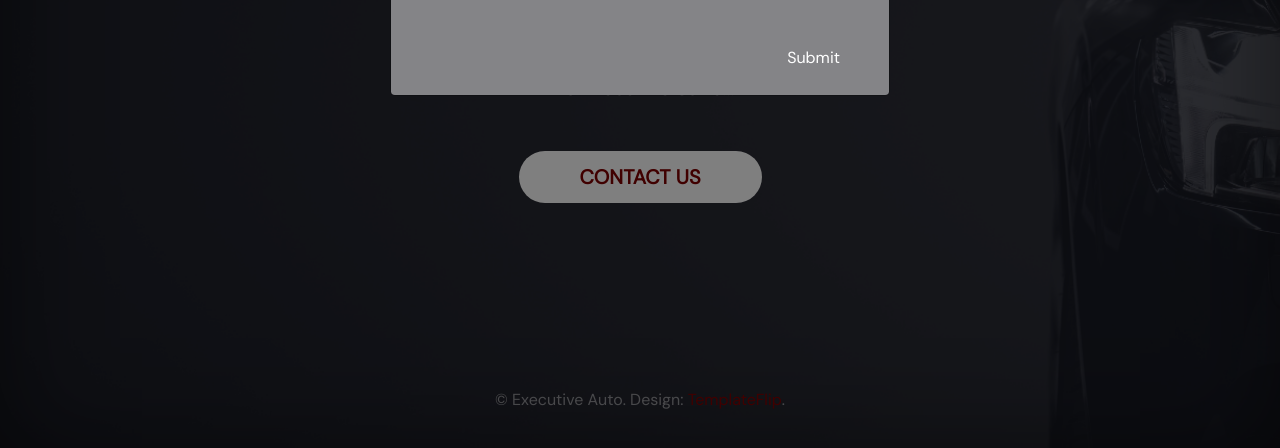
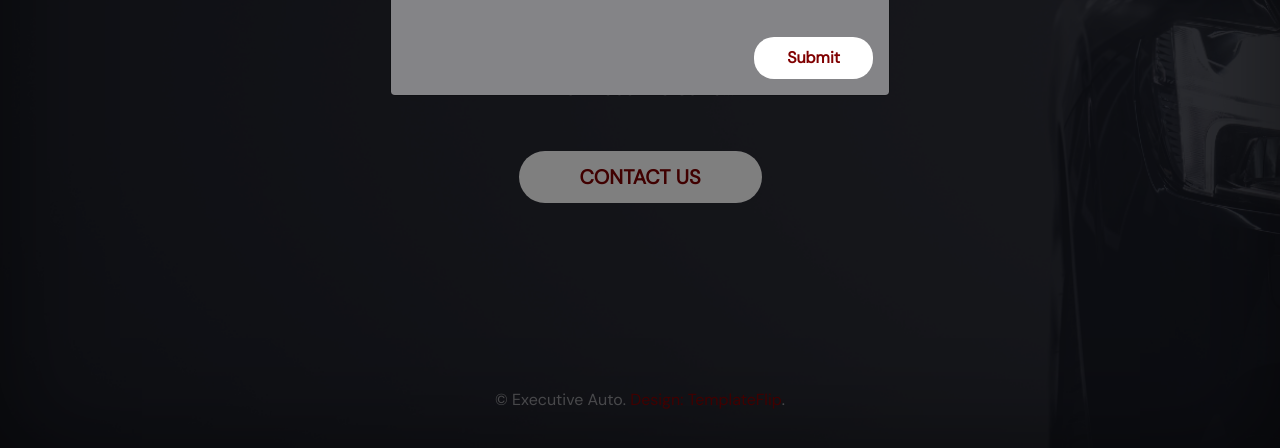
Before and after one commit to gibbonsaubrie/aubrie-coming-soon, a plain HTML site: page index.html in a window 1280 px wide. Both pictures are taken after a click on the button "CONTACT US". Shown: the part 342-790 px from the top of the page. Drawn offline with Linux system fonts and the light colour scheme.

Commit message:
small touches

```diff
--- a/index.html
+++ b/index.html
@@ -17,7 +17,7 @@
       <div class="masthead clearfix">
         <div class="inner">
           <h3 class="masthead-brand"><a href="tel:9418897919">+1 (941) 889-7917</a></h3>
-          <h3 class="masthead-brand" style="float: right;"><a href="mailto:admin@executiveway.com">admin@executiveway.com</a></h3>
+          <h3 class="masthead-brand nav-masthead"><a href="mailto:admin@executiveway.com">admin@executiveway.com</a></h3>
         </div>
       </div>
       <div class="inner cover">
@@ -27,7 +27,7 @@
       </div>
       <div class="mastfoot">
         <div class="inner">
-          <p>&copy; Executive Auto. Design: <a href="https://templateflip.com/" target="_blank" style="color:#800000">TemplateFlip</a>.</p>
+          <p>&copy; Executive Auto. <span style="color:#800000">Design: <a href="https://templateflip.com/" target="_blank" style="color:#800000">TemplateFlip</a></span>.</p>
         </div>
       </div>
       <div class="modal fade" id="subscribeModal" tabindex="-1" role="dialog" aria-labelledby="subscribeModalLabel" aria-hidden="true">
@@ -50,7 +50,7 @@
               </form>
             </div>
             <div class="modal-footer">
-              <button type="button" id="contact-us" class="btn btn-default " class="close" data-dismiss="modal" aria-label="Close">Submit</button>
+              <button type="button" id="contact-us" class="btn btn-default btn-notify" class="close" data-dismiss="modal" aria-label="Close">Submit</button>
             </div>
           </div>
         </div>
```
